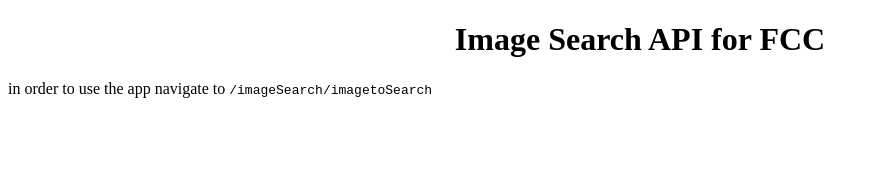
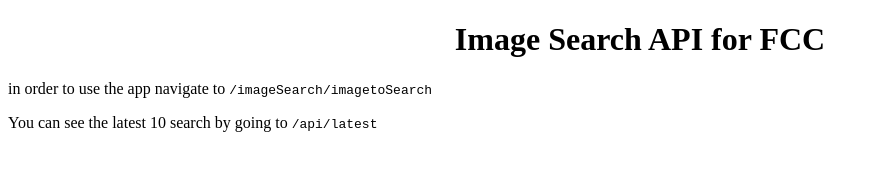
Before and after one commit to chris0715/image-binary-search, a website: page index.html in a window 1280 px wide. Shown: the whole page, without its empty margins (0-878 px from the left). Drawn offline with Linux system fonts and the light colour scheme.

Commit message:
modified string messages for html file

```diff
--- a/index.html
+++ b/index.html
@@ -10,6 +10,7 @@
   <h1 style="text-align: center;">Image Search API for FCC</h1>
   <main>
     <p>in order to use the app navigate to <code>/imageSearch/imagetoSearch</code></p>
+    <p>You can see the latest 10 search by going to <code>/api/latest</code></p>
   </main>
 </body>
 </html>
```
